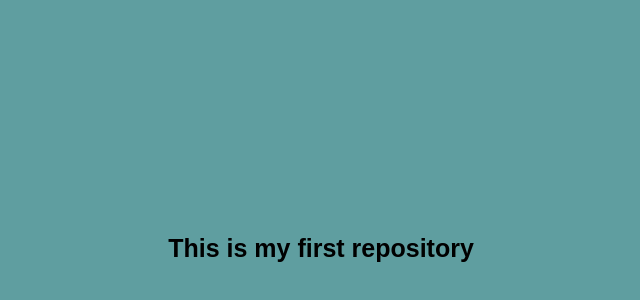
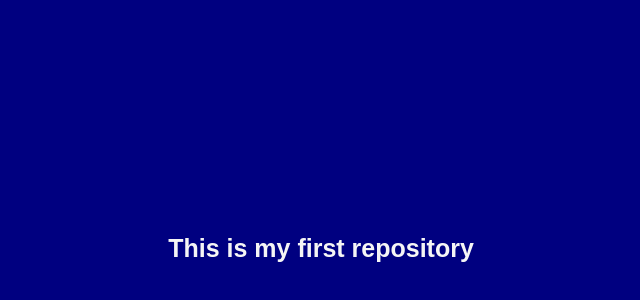
Before and after one commit to vikaMaric/Test-repo, a plain HTML site: page index.html in a window 1280 px wide. Shown: the part 152-452 px from the top of the page, without its empty margins (319-959 px from the left). Drawn offline with Linux system fonts and the light colour scheme.

Commit message:
Update style.css

```diff
--- a/style.css
+++ b/style.css
@@ -10,7 +10,7 @@ body {
 }
 
 body {
-  background-color: cadetblue;
+  background-color: navy;
   display: flex;
   justify-content: center;
   align-items: center;
@@ -20,4 +20,5 @@ body {
 
 h1 {
   font-size: 25px;
+  color: whitesmoke;
 }
```
